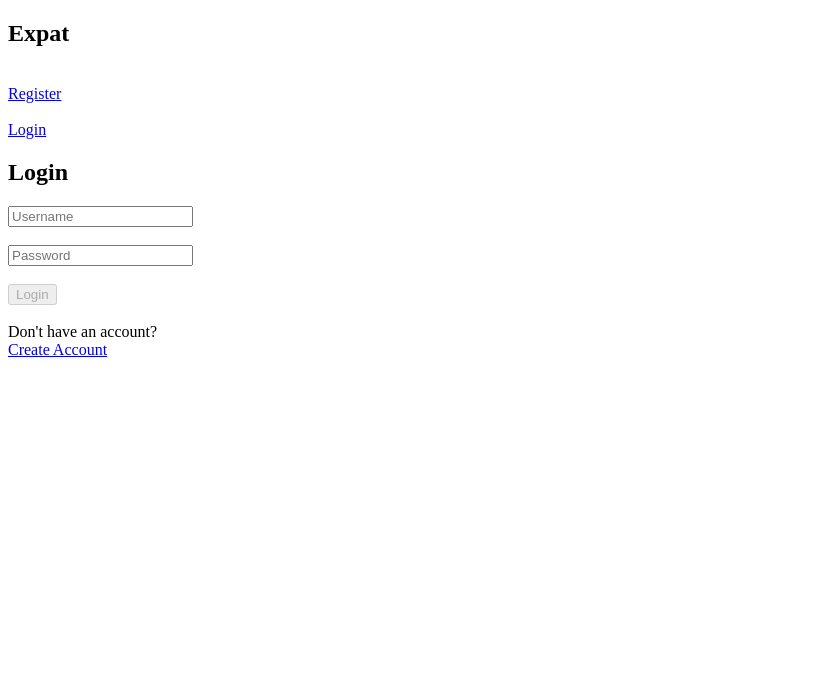
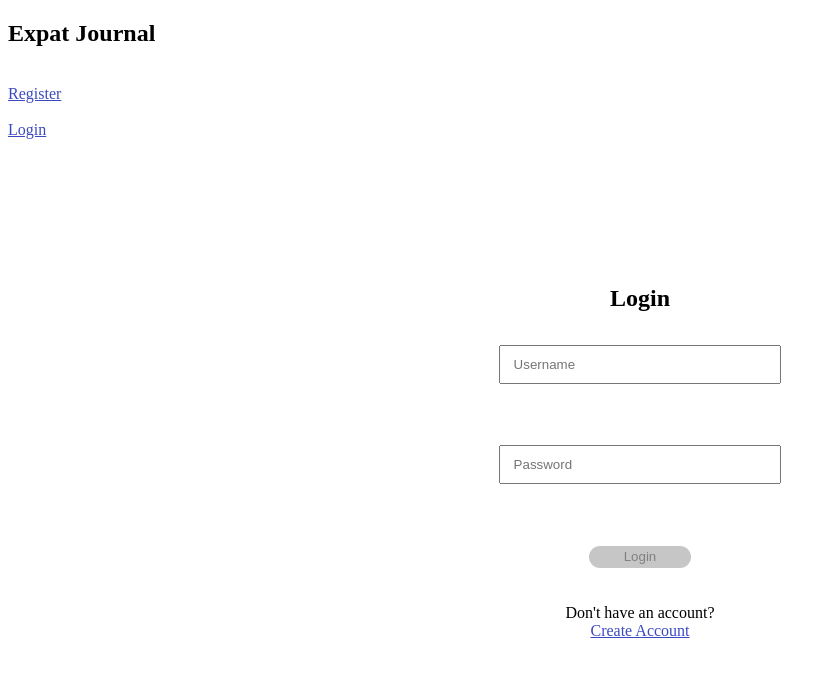
Before and after one commit to Build-Week-Expat-Journal-2/Front-End, a React (Create React App) app: page /login in a window 1280 px wide. Shown: the top 674 px of the page, without its empty margins (0-836 px from the left). Built offline with nearby package versions, Linux system fonts and the light colour scheme.

Commit message:
setup some styles, worked on dashboard

```diff
--- a/package.json
+++ b/package.json
@@ -4,6 +4,7 @@
   "private": true,
   "dependencies": {
     "axios": "^0.19.2",
+    "node": "^14.4.0",
     "react": "^16.6.1",
     "react-dom": "^16.6.1",
     "react-redux": "^7.2.0",
@@ -12,6 +13,7 @@
     "redux": "^4.0.5",
     "redux-logger": "^3.0.6",
     "redux-thunk": "^2.3.0",
+    "sass": "^1.26.9",
     "thunk": "0.0.1",
     "yup": "^0.29.1"
   },
--- a/public/index.html
+++ b/public/index.html
@@ -22,7 +22,7 @@
       work correctly both with client-side routing and a non-root public URL.
       Learn how to configure a non-root public URL by running `npm run build`.
     -->
-    <title>Create React App + Go API</title>
+    <title>Expat</title>
   </head>
   <body>
     <noscript>
--- a/src/App.css
+++ b/src/App.css
@@ -1,44 +1,85 @@
-main {
-  align-content: center;
-  box-sizing: border-box;
-  display: grid;
-  font-family: 'SF Pro Text', 'SF Pro Icons', 'Helvetica Neue', 'Helvetica',
-    'Arial', sans-serif;
-  hyphens: auto;
-  line-height: 1.65;
-  margin: 0 auto;
-  max-width: 680px;
-  min-height: 100vh;
-  padding: 72px 0;
+.login {
   text-align: center;
+  font-family: "Poppins";
+  display: flex;
+  flex-direction: column;
+  justify-content: center;
+  margin-top: 10%;
 }
-h1 {
-  font-size: 45px;
-}
-h2 {
-  margin-top: 1.5em;
-}
-p {
-  font-size: 16px;
-}
-a {
-  border-bottom: 1px solid white;
-  color: #0076ff;
-  cursor: pointer;
-  text-decoration: none;
-  transition: all 0.2s ease;
-}
-a:hover {
-  border-bottom: 1px solid #0076ff;
-}
-code,
-pre {
-  color: #d400ff;
-  font-family: Menlo, Monaco, Lucida Console, Liberation Mono, DejaVu Sans Mono,
-    Bitstream Vera Sans Mono, Courier New, monospace, serif;
-  font-size: 0.92em;
-}
-code:before,
-code:after {
-  content: '\`';
-}
+
+  .loginFailed.hide {
+      display: none;
+  }
+
+  .loginFailed {
+    color: red;
+    margin-bottom: 3%;
+  }
+
+    a {
+      color: rgb(59, 73, 192);
+    }
+
+
+
+    p {
+      font-size: 0.8rem;
+    }
+
+    input {
+      margin: 1%;
+      padding: 0.8% 1%;
+      width: 20%;
+    }
+
+  button {
+    width: 8%;
+    align-self: center;
+    padding: 0.3%;
+    border-radius: 15px;
+    margin-top: 1%;
+    cursor: pointer;
+    outline: none;
+    background-color: #19e68c;
+    border: none;
+    color: rgb(63, 62, 62);
+  }
+    button:hover {
+      background-color: rgb(29, 209, 131);
+    }
+
+    button:disabled {
+      cursor: default;
+      background-color: rgb(199, 198, 198);
+      color: gray;
+    }
+
+  .ctaAct {
+    margin-top: 2%;
+  }
+
+  select {
+    -webkit-box-sizing: border-box;
+    -moz-box-sizing: border-box;
+    box-sizing: border-box;
+    -webkit-appearance: none;
+    -moz-appearance: none;
+    background-image: linear-gradient(45deg, transparent 50%, gray 50%),
+      linear-gradient(135deg, gray 50%, transparent 50%),
+      linear-gradient(to right, #ccc, #ccc);
+    background-position: calc(100% - 20px) calc(1em + 8px),
+      calc(100% - 15px) calc(1em + 8px), calc(100% - 2.5em) 0.5em;
+    background-size: 5px 5px, 5px 5px, 1px 2.5em;
+    background-repeat: no-repeat;
+  }
+
+  select:focus {
+    background-image: linear-gradient(45deg, gray 50%, transparent 50%),
+      linear-gradient(135deg, transparent 50%, gray 50%),
+      linear-gradient(to right, #ccc, #ccc);
+    background-position: calc(100% - 15px) 25px, calc(100% - 20px) 25px,
+      calc(100% - 2.5em) 0.5em;
+    background-size: 5px 5px, 5px 5px, 1px 2.5em;
+    background-repeat: no-repeat;
+    outline: 0;
+  }
--- a/src/App.js
+++ b/src/App.js
@@ -21,6 +21,7 @@ function App(props) {
       }
     }, [isLogged, setLoggedState])
   return (
+    <Router>
     <div>
     <div>
       <Navigation />
@@ -35,6 +36,7 @@ function App(props) {
       </Switch>
     </div>
     </div>
+    </Router>
   );
 }
 
--- a/src/components/Dashboard.jsx
+++ b/src/components/Dashboard.jsx
@@ -1,13 +1,33 @@
-import React from "react";
-
+import React, {useEffect, useState} from "react";
+import Posts from "./Posts";
+import {axiosWithAuth} from "../utils/axiosWithAuth"
 
 
 
 const Dashboard = () => {
+  const [posts, setPosts] = useState([])
+
+  useEffect(() => {
+   const getData = () => {
+    axiosWithAuth()
+      .get("/story")
+      .then(response => {
+        console.log(response)
+        setPosts(response.data)
+      })
+      .catch(err => console.log(err));
+  };
+  getData();
+}, []);
 
   return (
    <div>
-     <h1>Dashboard</h1>
+     <h4>My Journal Entries</h4>
+     <div>
+            {posts.map(post => (
+              <Posts key={post.id} post={post} />
+            ))}
+          </div>
    </div>
   );
 };
--- a/src/components/Login.jsx
+++ b/src/components/Login.jsx
@@ -5,6 +5,8 @@ import { Link, useHistory } from "react-router-dom";
 import { axiosWithAuth } from "../utils/axiosWithAuth";
 import { setLoggedState } from "../redux/actions/index"
 import { connect } from "react-redux";
+import "../App.css"
+
 
 function Login(props) {
   const [buttonDisabled, setButtonDisabled] = useState(true);
@@ -35,9 +37,9 @@ function Login(props) {
   const formSubmit = e => {
     e.preventDefault();
     axiosWithAuth()
-    .post("/login", formState)
-    .then((res) => {
-      window.localStorage.setItem("token", res.data.payload);
+    .post("auth/login", formState)
+    .then(res => {
+      window.localStorage.setItem("token", res.data.payload)
       props.setLoggedState(true);
       push("/protected");
     })
@@ -74,8 +76,7 @@ function Login(props) {
   };
 
   return (
-    <form onSubmit={formSubmit}>
-
+    <form className="login" onSubmit={formSubmit}>
       <h2>Login</h2>
       <label>
         {errors.username.length > 0 ? (
--- a/src/components/Navigation.jsx
+++ b/src/components/Navigation.jsx
@@ -2,16 +2,15 @@ import React from "react";
 import { useHistory, Link } from "react-router-dom";
 import { connect } from "react-redux";
 import { setLoggedState } from "../redux/actions";
-
+import Dashboard from "./Dashboard";
 
 function Navigation(props) {
   const { push } = useHistory();
   return props.state.isLogged ? (
     <nav>
-      <h1>Expat</h1>
+      <h1>Expat User Profile</h1>
       <br></br>
       <div>
-        <Link to={"/protected"}>Dashboard</Link>
         <br></br>
         <Link
           onClick={(e) => {
@@ -24,11 +23,12 @@ function Navigation(props) {
         >
           Logout
         </Link>
+          <Dashboard/>
       </div>
     </nav>
   ) : (
     <nav>
-      <h1>Expat</h1>
+      <h1>Expat Journal </h1>
       <br></br>
       <div >
         <Link to={"/register"}>Register</Link>
--- /dev/null
+++ b/src/components/Posts.jsx
@@ -0,0 +1,16 @@
+import React from 'react'
+
+export default function Posts(props) {
+const {title, location} = props.post;
+
+
+
+    return (
+        <div>
+             <h2>{title}</h2>
+        <div >
+          <h5>{location}</h5>
+        </div>
+        </div>
+    )
+}
--- a/src/components/Register.jsx
+++ b/src/components/Register.jsx
@@ -32,7 +32,7 @@ export default function Register() {
     e.preventDefault();
 
     axiosWithAuth()
-      .post("/register", formState)
+      .post("auth/register", formState)
       .then((res) => {
          console.log(res.data)
         push("/login");
@@ -71,6 +71,9 @@ export default function Register() {
       <h2>Register</h2>
       <br></br>
       <label>
+      {errors.firstName.length > 0 ? (
+        <p style={{ color: "red" }}>{errors.firstName}</p>
+        ) : null}
         <input
           type="text"
           name="firstName"
@@ -79,13 +82,28 @@ export default function Register() {
           onChange={inputChange}
           required
         />
-        {errors.firstName.length > 0 ? (
-        <p style={{ color: "red" }}>{errors.firstName}</p>
-        ) : null}
       </label>
       <br></br>
       <br></br>
       <label>
+      {errors.location.length > 0 ? (
+          <p style={{ color: "red" }}>{errors.location}</p>
+        ) : null}
+        <input
+          type="text"
+          name="location"
+          placeholder="Location"
+          value={formState.location}
+          onChange={inputChange}
+          required
+        />
+      </label>
+      <br></br>
+      <br></br>
+      <label>
+      {errors.username.length > 0 ? (
+          <p style={{ color: "red" }}>{errors.username}</p>
+        ) : null}
         <input
           type="text"
           name="username"
@@ -94,9 +112,6 @@ export default function Register() {
           onChange={inputChange}
           required
         />
-        {errors.username.length > 0 ? (
-          <p style={{ color: "red" }}>{errors.username}</p>
-        ) : null}
       </label>
       <br></br>
       <br></br>
@@ -115,21 +130,6 @@ export default function Register() {
       </label>
       <br></br>
       <br></br>
-      <label>
-        <input
-          type="text"
-          name="location"
-          placeholder="Location"
-          value={formState.location}
-          onChange={inputChange}
-          required
-        />
-      {errors.location.length > 0 ? (
-          <p style={{ color: "red" }}>{errors.location}</p>
-        ) : null}
-      </label>
-      <br></br>
-      <br></br>
       <button onClick={formSubmit} disabled={buttonDisabled}>
         Submit
       </button>
--- a/src/utils/axiosWithAuth.js
+++ b/src/utils/axiosWithAuth.js
@@ -7,6 +7,6 @@ export const axiosWithAuth = () => {
         headers: {
             authorization: token
         },
-        baseURL: "https://expat-journal-back-end.herokuapp.com/api/auth"
+        baseURL: "https://expat-journal-back-end.herokuapp.com/api"
     })
 }
```
Also changed, not shown: src/components/DashNav.jsx (deleted, +0 -14 lines), 1 other file (tests, documents, lock files or other folders).
